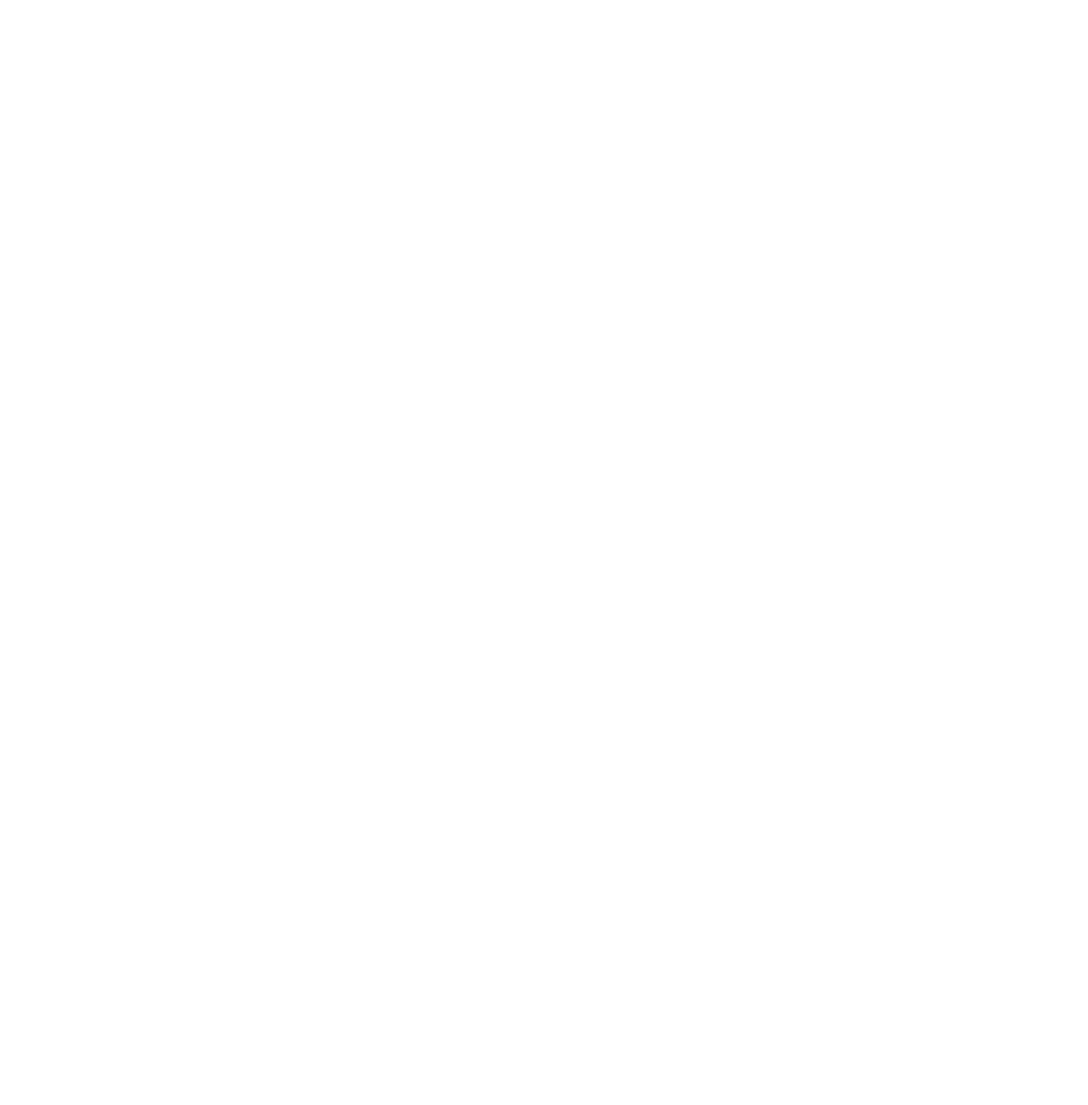
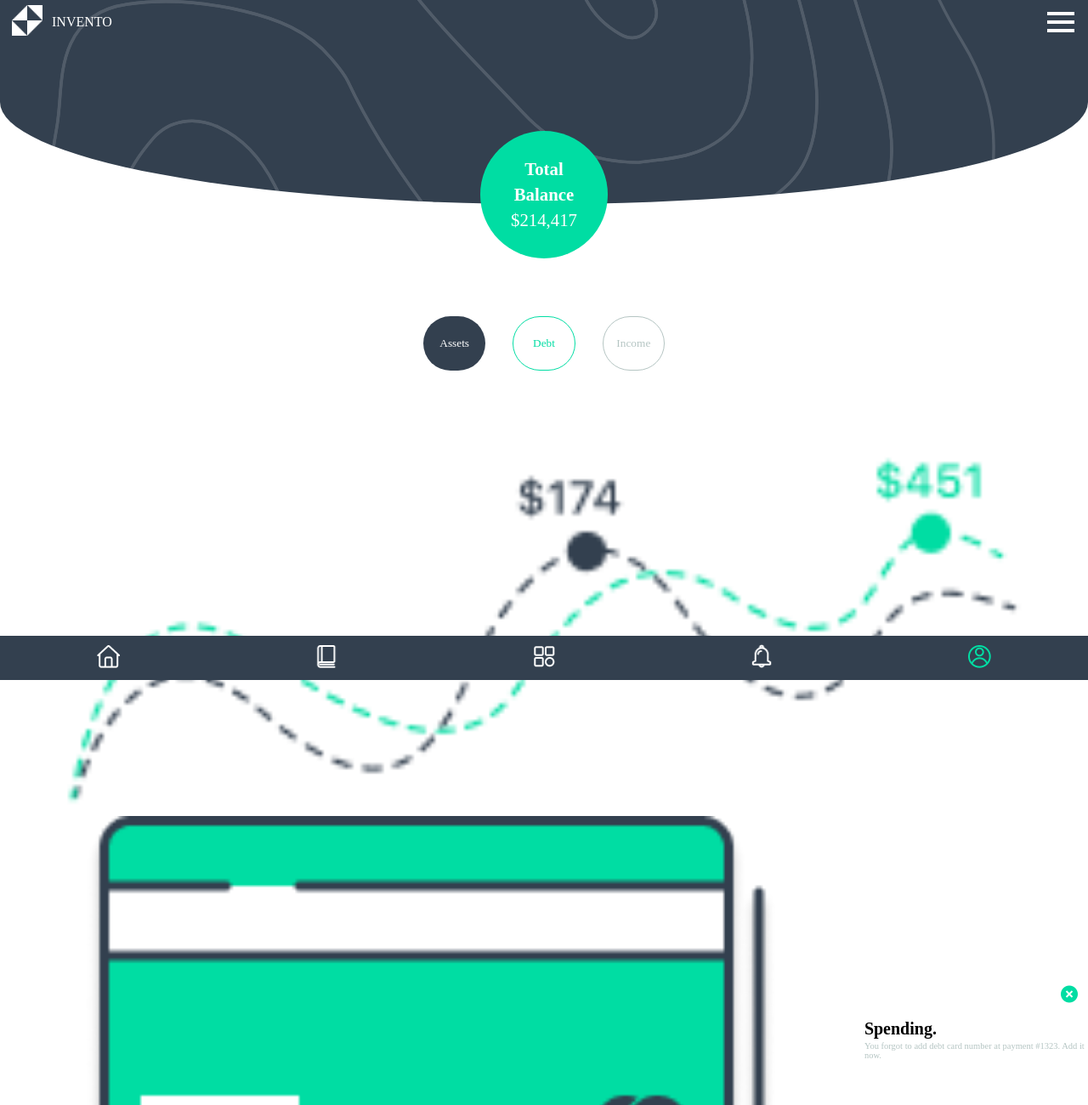
Before and after one commit to darman-prog/virtualWallet, a plain HTML site: page virtualWallet/views/balance.html in a window 1280 px wide. Shown: the top 1300 px of the page at 85% size. Before the commit the page ends 800 px from the top, so only its background shows below. Drawn offline with nearby package versions, Linux system fonts and the light colour scheme; a web font is replaced by a local one.

Commit message:
feat: :sparkles: ultimo virtual wallet
balanza terminada

fin

```diff
--- /dev/null
+++ b/virtualWallet/css/balance.css
@@ -0,0 +1,271 @@
+@import url(variable.css);
+
+* {
+    margin: 0;
+    padding: 0;
+    box-sizing: border-box;
+    font-family: "SF-Pro-Text-Regular";
+}
+
+body{
+    width: 100%;
+    height: 100vh;
+}
+
+.banner{
+    background: var(--color-primario);
+    width: 100%;
+    height: 30vh;
+    position: absolute;
+    border-bottom-left-radius: 50%;
+    border-bottom-right-radius: 50%;
+}
+.banner img{
+    width: 100%;
+    height: 30vh;
+    object-fit: cover;
+    border-bottom-left-radius: 50%;
+    border-bottom-right-radius: 50%;
+}
+
+.header {
+    width: 100%;
+    padding: 0 .5em;
+    display: flex;
+    flex-direction: row;
+    justify-content: space-between;
+    align-items: center;
+    flex-wrap: nowrap;
+    position: sticky;
+    z-index: 2;
+    top: 0;
+}
+
+.header__logo {
+    display: flex;
+    align-items: center;
+    gap: 5px;
+
+}
+
+.logo__icono {
+}
+
+.logo__icono img {
+    width: 3em;
+}
+
+.logo__titulo {
+    /* background: orange; */
+    color: var(--color-ternario);
+    font-family: "SF-Pro-Text-Bold";
+    text-transform: uppercase;
+}
+
+.header__menu {
+}
+
+.header__menu i {
+    font-size: 3em;
+    color: var(--color-ternario);
+}
+
+.main{
+    background: white;
+    width: 100%;
+    height: 100vh;
+}
+
+.main__top{
+    display: flex;
+    justify-content: center;
+    align-items: end;
+    height: 31.5%;
+}
+
+
+.main__pelota{
+    background: var(--color-secundario);
+    width: 150px;
+    height: 150px;
+    border-radius: 80%;
+    display: flex;
+    flex-direction: column;
+    justify-content: center;
+    align-items: center;
+    z-index: 1;
+}
+
+.main__pelota h4,
+.main__pelota p{
+    color: var(--color-ternario);
+    font-size: 1.3em;
+    text-transform: capitalize;
+    line-height: 30px;
+}
+
+.main__pelota h4{
+    text-align: center;
+}
+
+.main__media{
+    width: 100%;
+    height: 10%;
+}
+
+.main__cajita{
+    width: 100%;
+    height: 100%;
+    display: flex;
+    flex-direction: row;
+    justify-content: center;
+    align-items: center;
+    gap: 2em;
+}
+
+.main__cajita button{
+    width: 5.5em;
+    height: 40%;
+    border-radius: 50px;
+    text-transform: capitalize;
+    border: 1px solid;
+}
+
+.main__cajita .cajita1{
+    background: var(--color-primario);
+    color: var(--color-ternario);
+    border: var(--color-primario);
+}
+
+.main__cajita .cajita2{
+    background: transparent;
+    color: var(--color-secundario);
+}
+
+.main__cajita .cajita3{
+    background: transparent;
+    color: var(--color-cuarto);
+}
+
+.main__media{
+
+    margin-top: 20px;
+    width: 100%;
+    height: 20%;
+}
+
+.main__imagen{
+    /*background: red;*/
+    display: flex;
+    flex-direction: column;
+    justify-content: center;
+}
+
+.main__imagen img{
+    width: 100%;
+    height: 100%;
+}
+
+.main__semana{
+    margin-top: 20px;
+    width: 100%;
+    display: flex;
+    flex-direction: row;
+    justify-content: center;
+    letter-spacing: 17px;
+    text-transform: capitalize;
+}
+
+.main_boton{
+    margin-top: 70px;
+    width: 100%;
+    height: 22%;
+    display: flex;
+    flex-direction: row-reverse;
+    align-items: center;
+
+}
+
+.main_boton__icono{
+    color: var(--color-secundario);
+    position: absolute;
+    margin-bottom: 100px;
+    margin-right: 10px;
+}
+
+.main_boton__icono i{
+    font-size: 24px;
+}
+
+.main_boton__texto{
+    width: 100%;
+    height: 100%;
+    font-size: 20px;
+}
+
+.main_boton__texto h4{
+    line-height: 30px;
+    text-transform: capitalize;
+}
+
+.main_boton__texto p{
+    color: var(--color-cuarto);
+    font-size: 10.5px;
+}
+
+.main_boton__tarjeta{
+    width: 85%;
+    height: 85%;
+    display: flex;
+    justify-content: center;
+    align-items: center;
+}
+
+.main_boton__tarjeta img{
+    width: 80%;
+    height: 80;
+}
+
+.footer {
+    width: 100%;
+    background: var(--color-primario);
+    position: fixed;
+    bottom: 0;
+    z-index: 10;
+}
+
+.footer ul {
+    display: flex;
+    justify-content: space-around;
+}
+
+.footer ul li {
+    list-style: none;
+    margin: .5em 0;
+}
+
+.footer ul li a img{
+    width: 2em;
+}
+
+.footer {
+    width: 100%;
+    background: var(--color-primario);
+    position: fixed;
+    bottom: 0;
+    z-index: 10;
+}
+
+.footer ul {
+    display: flex;
+    justify-content: space-around;
+}
+
+.footer ul li {
+    list-style: none;
+    margin: .5em 0;
+}
+
+.footer ul li a img {
+    width: 2em;
+}
--- a/virtualWallet/css/cards.css
+++ b/virtualWallet/css/cards.css
@@ -21,7 +21,7 @@
     position: sticky;
     z-index: 2;
     top: 0;
-    background: var(--color-ternario);
+    background: var(--color-primario);
 }
 
 .header__logo {
@@ -33,16 +33,16 @@
 }
 
 .logo__icono {
-    /* background: green; */
 }
 
 .logo__icono img {
     width: 3em;
+    color: var(--color-ternario);
 }
 
 .logo__titulo {
     /* background: orange; */
-    color:  var(--color-primario);;
+    color:  var(--color-ternario);
     font-family: "SF-Pro-Text-Bold";
     text-transform: uppercase;
 }
@@ -53,7 +53,7 @@
 
 .header__menu i {
     font-size: 3em;
-    color: var(--color-primario);
+    color: var(--color-ternario);
 }
 
 
--- a/virtualWallet/views/balance.html
+++ b/virtualWallet/views/balance.html
@@ -0,0 +1,83 @@
+<!DOCTYPE html>
+<html lang="en">
+<head>
+    <meta charset="UTF-8">
+    <meta name="viewport" content="width=device-width, initial-scale=1.0">
+    <title>Document</title>
+    <link rel="stylesheet" href="../css/balance.css">
+    <link href='https://unpkg.com/boxicons@2.1.4/css/boxicons.min.css' rel='stylesheet'>
+</head>
+<body>
+    <div class="banner">
+        <img src="../storage/img/banner.svg">
+    </div>
+    <header class="header">
+        <div class="header__logo">
+            <div class="logo__icono">
+                <img src="../storage/img/Frame 2 .png">
+            </div>
+            <div class="logo__titulo">invento</div>
+        </div>
+        <div class="header__menu">
+            <i class='bx bx-menu'></i>
+        </div>
+    </header>
+
+    <main class="main">
+        <section class="main__top">
+            <article class="main__pelota">
+                <h4>total <br> balance</h4>
+                <p>$214,417</p>
+            </article>
+        </section>
+        <section class="main__media">
+            <article class="main__cajita">
+                <button class="cajita1">assets</button>
+                <button class="cajita2">debt</button>
+                <button class="cajita3">income</button>
+            </article>
+        </section>
+        <section class="main__boton">
+            <article class="main__imagen">
+                <img src="../storage/img/balanza.png">
+                <div class="main__semana">
+                    <p>s m t w t f s</p>
+                </div>
+            </article>
+        </section>
+        <section class="main_boton">
+            <article class="main_boton__icono">
+                <i class='bx bxs-x-circle'></i>
+            </article>
+            <article>
+                <div class="main_boton__texto">
+                    <h4>spending.</h4>
+                    <p>You forgot to add debt card number at payment #1323. Add it now.</p>
+                </div>
+            </article>
+            <article class="main_boton__tarjeta">
+                <img src="../storage/img/Group 14.png">
+            </article>
+        </section>
+    </main>
+    <footer class="footer">
+        <ul>
+            <li>
+                <a href="#"><img src="../storage/img/iconn1.png"></a>
+            </li>
+            <li>
+                <a href="#"><img src="../storage/img/iconn2.png"></a>
+            </li>
+            <li>
+                <a href="balance.html"><img src="../storage/img/iconn3.png"></a>
+            </li>
+            <li>
+                <a href="#"><img src="../storage/img/iconn4.png"></a>
+            </li>
+            <li>
+                <a href="../index.html"><img src="../storage/img/iconn5.png"></a>
+            </li>
+        </ul>
+    </footer>
+</body>
+</html>
```
Also changed, not shown: virtualWallet/views/cards.html (+2 -2 lines), virtualWallet/storage/img/Group 14.png (added), virtualWallet/storage/img/balanza.png (added).
